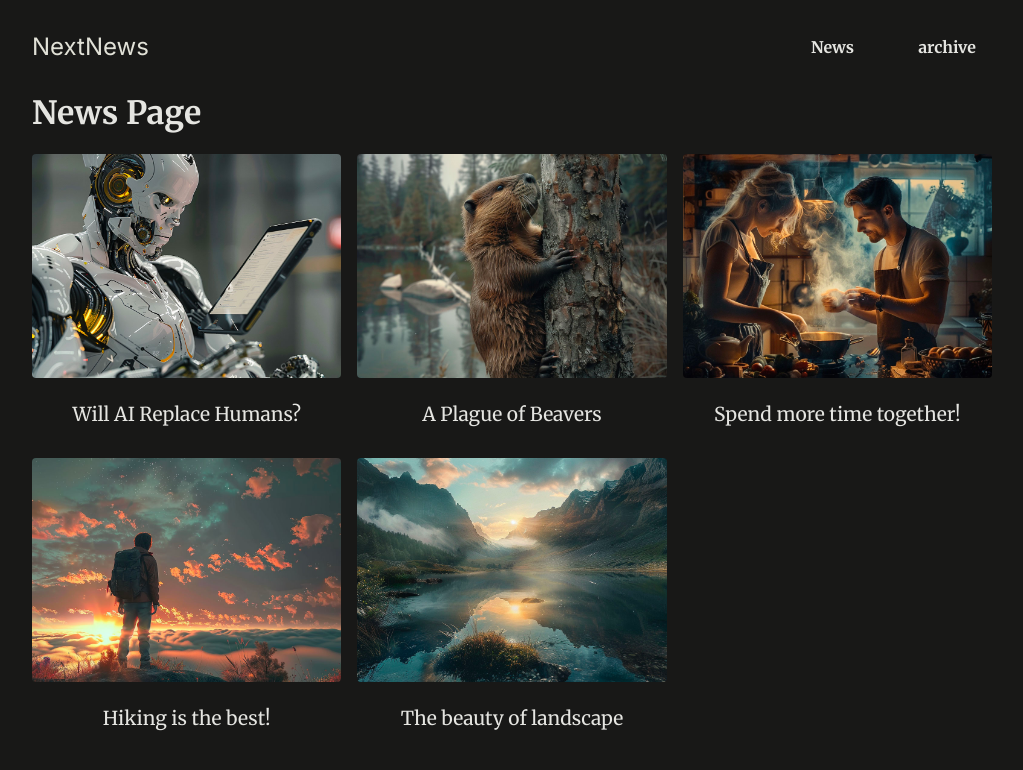
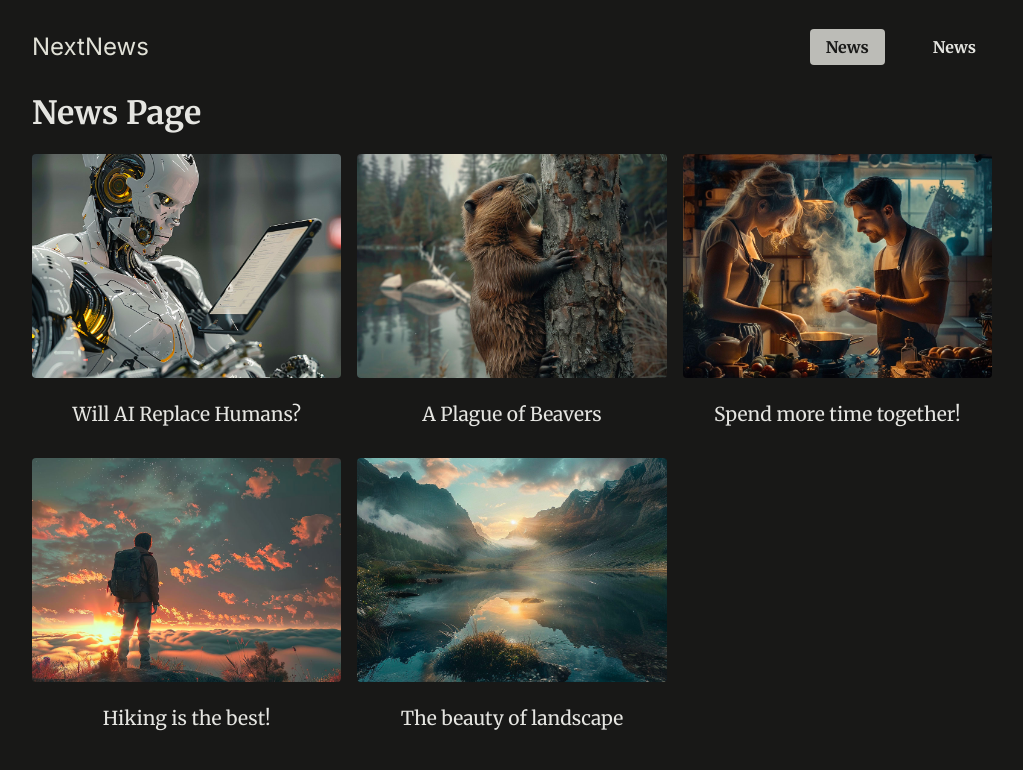
Before and after one commit to yousef-RXy/routing-rendering, a Next.js app: page /news in a window 1280 px wide. Shown: the top 770 px of the page, without its empty margins (128-1151 px from the left). Built offline with nearby package versions, Linux system fonts and the light colour scheme.

Commit message:
adding navLinks

```diff
--- a/components/main-header.js
+++ b/components/main-header.js
@@ -1,4 +1,5 @@
 import Link from 'next/link';
+import NavLink from './nav-link';
 
 export default function MainHeader() {
   return (
@@ -9,10 +10,10 @@ export default function MainHeader() {
       <nav>
         <ul>
           <li>
-            <Link href="/news">News</Link>
+            <NavLink link={'/news'} />
           </li>
           <li>
-            <Link href="/archive">archive</Link>
+            <NavLink link={'/archive'} />
           </li>
         </ul>
       </nav>
--- /dev/null
+++ b/components/nav-link.js
@@ -0,0 +1,16 @@
+'use client';
+
+import Link from 'next/link';
+import { usePathname } from 'next/navigation';
+
+function NavLink({ link }) {
+  const path = usePathname();
+
+  return (
+    <Link href={link} className={path.startsWith(link) ? 'active' : undefined}>
+      News
+    </Link>
+  );
+}
+
+export default NavLink;
```
